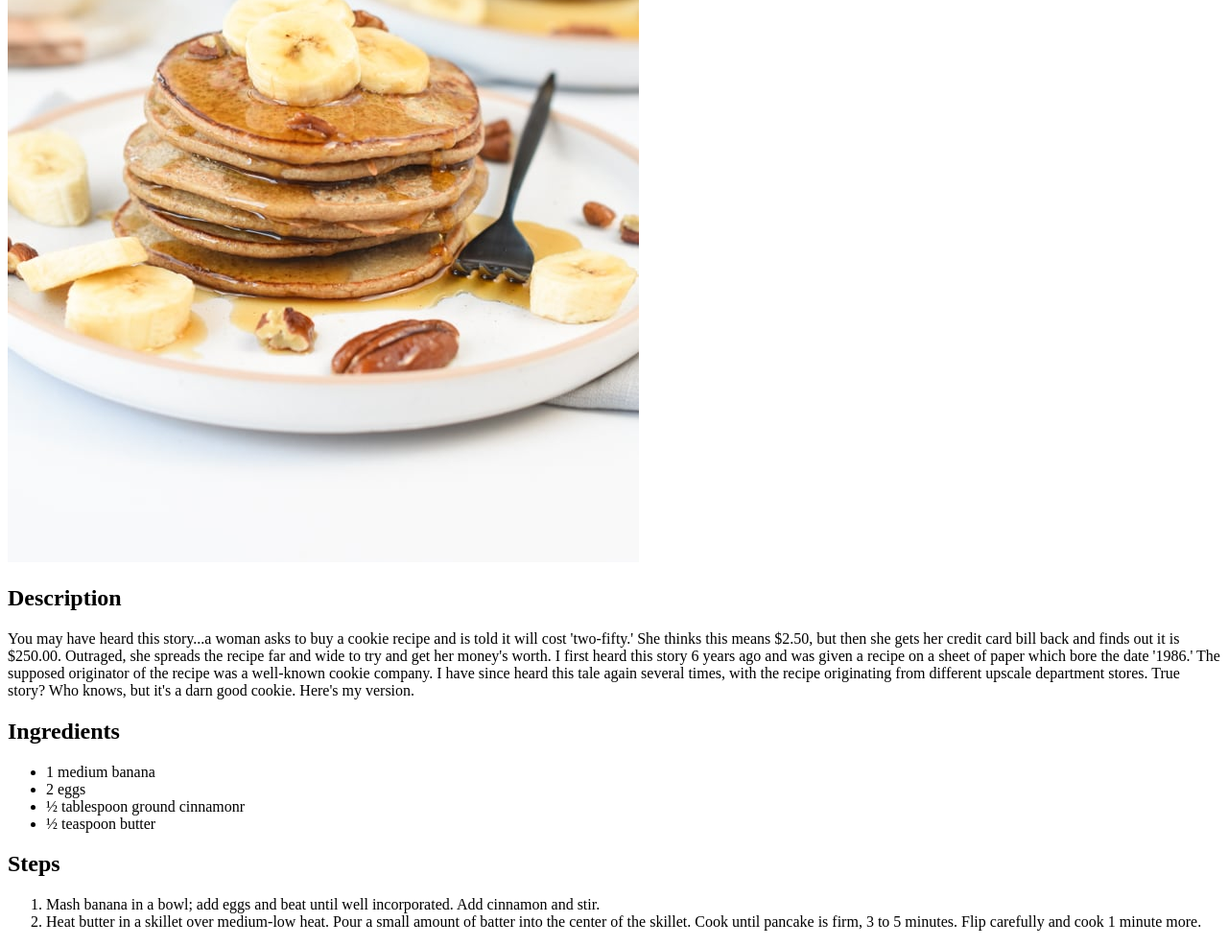
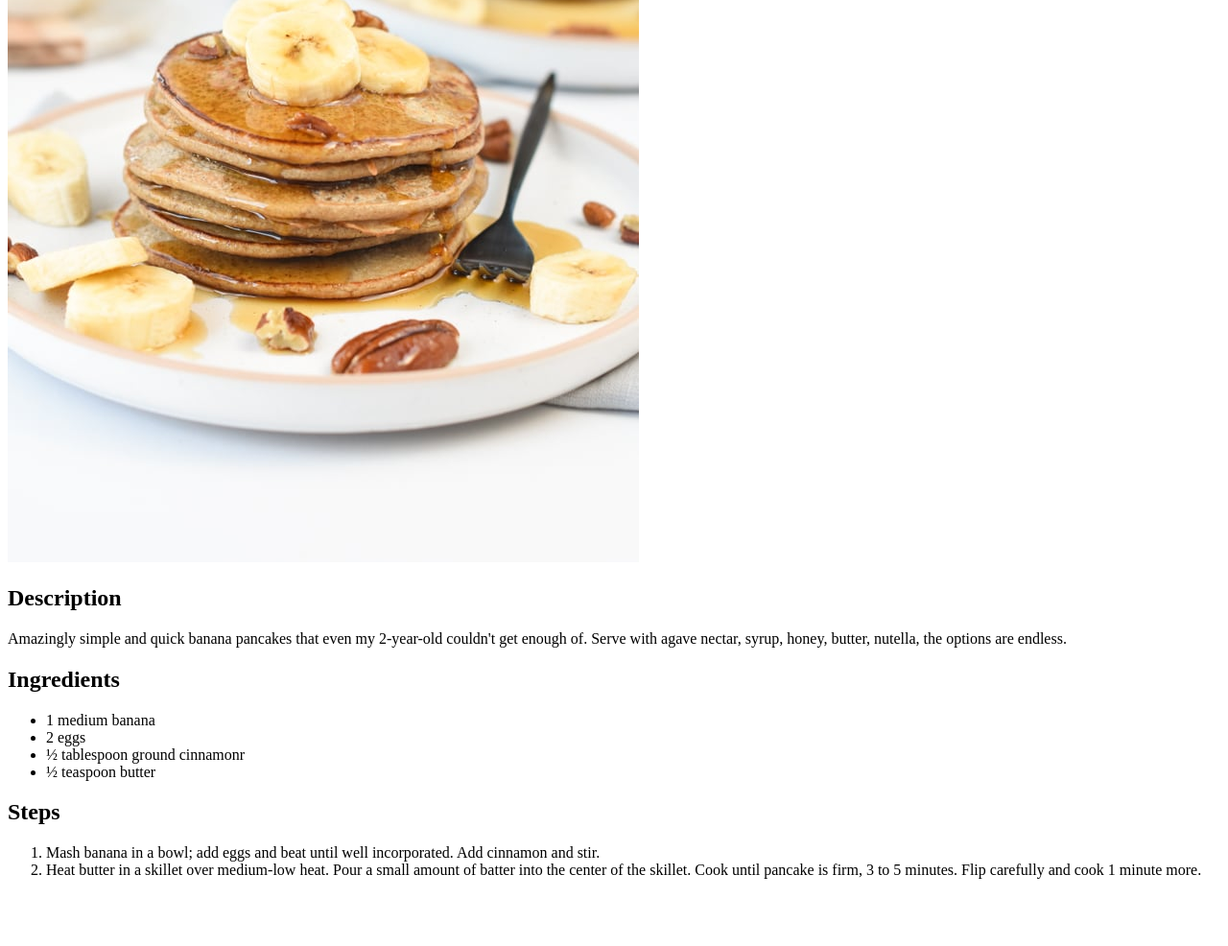
Before and after one commit to Muffincutie/odin-recipes, a plain HTML site: page recipes/pancake.html in a window 1280 px wide. Shown: the part 394-1380 px from the top of the page at 96% size. After the commit the page ends 1326 px from the top, so only its background shows below. Drawn offline with Linux system fonts and the light colour scheme.

Commit message:
Edit Paragraph pancake.html

```diff
--- a/recipes/pancake.html
+++ b/recipes/pancake.html
@@ -13,7 +13,7 @@
 
     <H2>Description</H2>
 
-    <p>You may have heard this story...a woman asks to buy a cookie recipe and is told it will cost 'two-fifty.' She thinks this means $2.50, but then she gets her credit card bill back and finds out it is $250.00. Outraged, she spreads the recipe far and wide to try and get her money's worth. I first heard this story 6 years ago and was given a recipe on a sheet of paper which bore the date '1986.' The supposed originator of the recipe was a well-known cookie company. I have since heard this tale again several times, with the recipe originating from different upscale department stores. True story? Who knows, but it's a darn good cookie. Here's my version.</p>
+    <p>Amazingly simple and quick banana pancakes that even my 2-year-old couldn't get enough of. Serve with agave nectar, syrup, honey, butter, nutella, the options are endless.</p>
 
     <H2>Ingredients</H2>
 
```
